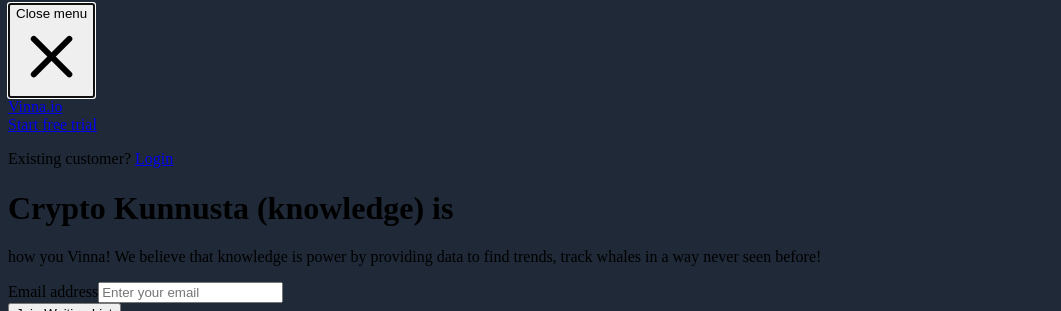
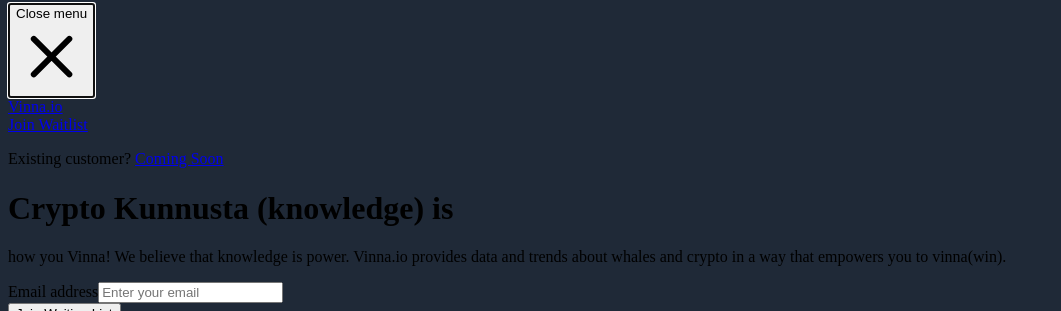
Before and after one commit to McCormick29/vinna.io, a Next.js app: page / in a window 1280 px wide. Both pictures are taken after a click on the button "Open main menu". Shown: the part 489-800 px from the top of the page, without its empty margins (0-1061 px from the left). Built offline with nearby package versions, Linux system fonts and the light colour scheme.

Commit message:
updated text and link to take you to the terms of service

```diff
--- a/pages/index.js
+++ b/pages/index.js
@@ -1,4 +1,5 @@
 import React from "react";
+import Link from "next/link";
 import { MenuIcon, XIcon } from "@heroicons/react/outline";
 import { Popover, Transition } from "@headlessui/react";
 import { ChevronRightIcon } from "@heroicons/react/solid";
@@ -24,6 +25,7 @@
                     <span className="sr-only">Workflow</span>
                     <img
                       className="h-8 w-auto sm:h-10"
+                      // Once logo is finished will add here
                       // src="https://tailwindui.com/img/logos/workflow-mark-teal-200-cyan-400.svg"
                       alt=""
                     />
@@ -48,12 +50,6 @@
                 </div>
               </div>
               <div className="hidden md:flex md:items-center md:space-x-6">
-                {/* <a
-                  href="#"
-                  className="text-base font-medium text-white hover:text-gray-300"
-                >
-                  Log in
-                </a> */}
                 <a
                   href="#"
                   className="inline-flex items-center px-4 py-2 border border-transparent text-base font-medium rounded-md text-white bg-gray-600 hover:bg-gray-700"
@@ -110,14 +106,14 @@
                       href="#"
                       className="block text-center w-full py-3 px-4 rounded-md shadow bg-gradient-to-r from-teal-500 to-cyan-600 text-white font-medium hover:from-teal-600 hover:to-cyan-700"
                     >
-                      Start free trial
+                      Join Waitlist
                     </a>
                   </div>
                   <div className="mt-6 px-5">
                     <p className="text-center text-base font-medium text-gray-500">
                       Existing customer?{" "}
                       <a href="#" className="text-gray-900 hover:underline">
-                        Login
+                        Coming Soon
                       </a>
                     </p>
                   </div>
@@ -136,7 +132,7 @@
                       <span className="block">Crypto Kunnusta <span className='italic text-sm'>(knowledge)</span> is</span>
                     </h1>
                     <p className="text-base text-gray-300 sm:text-xl lg:text-lg xl:text-xl">
-                      how you Vinna! We believe that knowledge is power by providing data to find trends, track whales in a way never seen before!
+                      how you Vinna! We believe that knowledge is power. Vinna.io provides data and trends about whales and crypto in a way that empowers you to vinna(win).
                     </p>
                     <div className="mt-10 sm:mt-12">
                       <form
@@ -167,9 +163,11 @@
                         <p className="mt-3 text-sm pr-4 text-gray-300 sm:mt-4">
                           Vinna is a work in progress, timelines will be announced soon! Subscribe or follow our twitter for updates!
                         </p>
-                        <a href="#" className="font-medium text-white">
+                        <Link href="termsofservice">
+                          <a className="font-medium text-white">
                             terms of service
-                          </a>
+                            </a>
+                          </Link>
                       </form>
                     </div>
                   </div>
```
